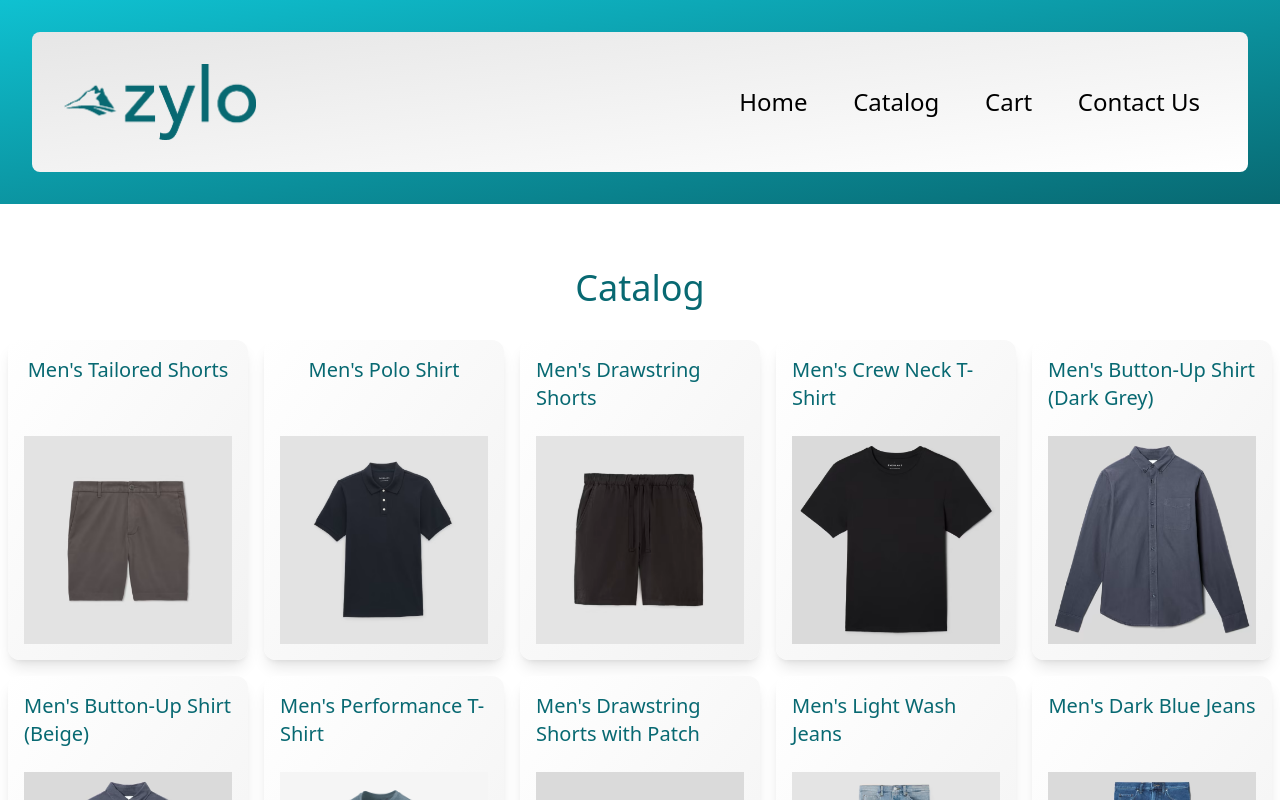
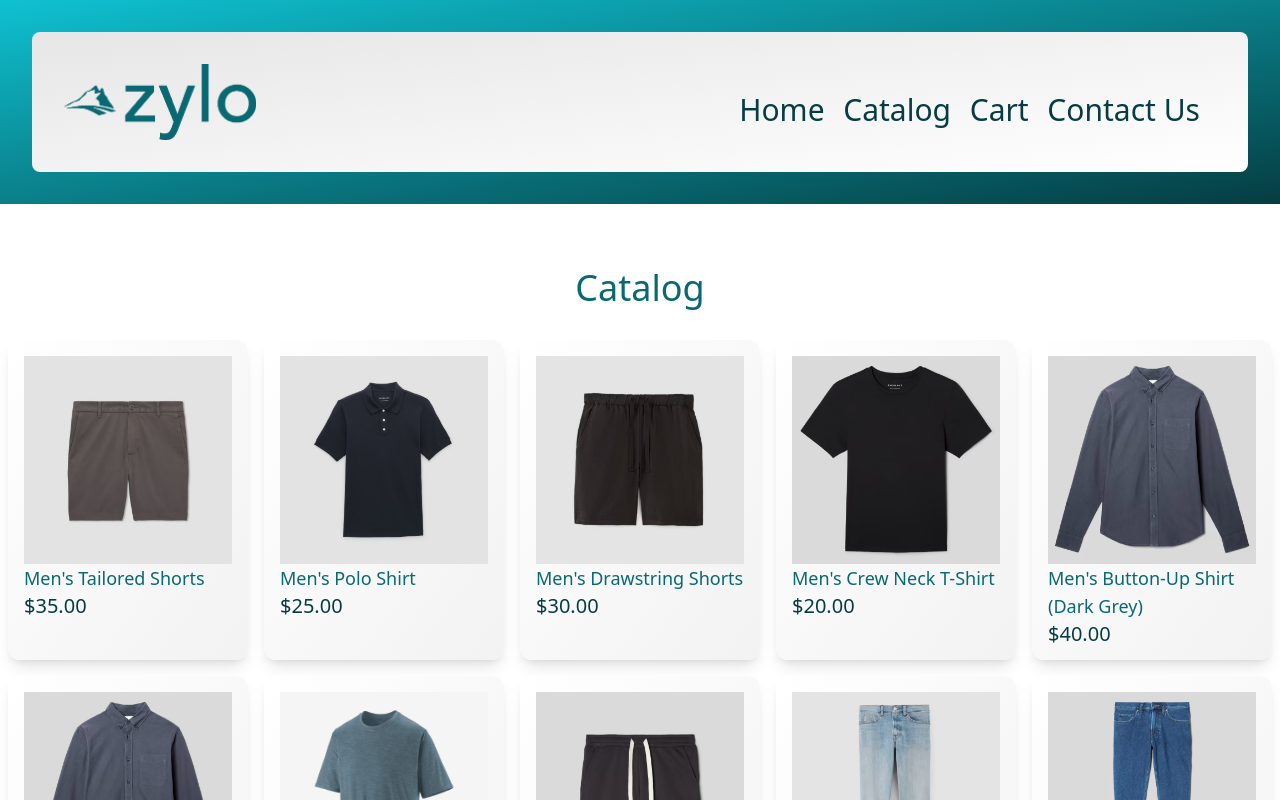
Before and after one commit to 0xShay/zylo-platform, a React (Create React App) app: page /catalog in a window 1280 px wide. Shown: the top 800 px of the page. Built offline with nearby package versions, Linux system fonts and the light colour scheme; the HTML template or start-up script is replaced by a standard one.

Commit message:
Improved styling

```diff
--- a/src/components/Header.tsx
+++ b/src/components/Header.tsx
@@ -5,12 +5,12 @@ import {
 function Header() {
 
     return (
-            <div className="bg-gradient-to-br from-zylo-blue-100 to-zylo-blue-300 p-8 flex justify-center items-center">
+            <div className="bg-gradient-to-br from-zylo-blue-100 to-zylo-blue-400 p-8 flex justify-center items-center">
                 <div className="bg-gradient-to-tl from-white to-zylo-gray p-4 xl:p-8 w-full flex flex-col xl:flex-row justify-between items-center xl:items-left rounded-lg">
                     <NavLink to="/" className="w-1/2 xl:w-1/6">
                         <img src="/zylo-logo.png" alt="Zylo Logo" />
                     </NavLink>
-                    <div className="w-full xl:w-2/5 text-lg xl:text-2xl flex flex-col lg:flex-row justify-between items-center mt-4 xl:mt-0 xl:mr-4">
+                    <div className="w-full xl:w-2/5 text-lg md:text-3xl text-zylo-blue-400 flex flex-col md:flex-row justify-between items-center mt-0 md:mt-8 xl:mt-4 xl:mt-0 xl:mr-4">
                         <NavLink to="/">Home</NavLink>
                         <NavLink to="/catalog">Catalog</NavLink>
                         <NavLink to="/cart">Cart</NavLink>
--- a/src/components/catalog/CatalogProduct.tsx
+++ b/src/components/catalog/CatalogProduct.tsx
@@ -4,16 +4,18 @@ import { Link } from 'react-router-dom';
 interface CatalogProductProps {
     id: number,
     name: string,
+    price: number,
     description: string,
     imageURL: string
 }
 
-const CatalogProduct: React.FC<CatalogProductProps> = ({ id, name, description, imageURL }) => {
+const CatalogProduct: React.FC<CatalogProductProps> = ({ id, name, price, description, imageURL }) => {
 
     return (
-        <Link to={`/product/${id}`} className="bg-gradient-to-br from-white to-lightgray hover:from-lightgray hover:to-white shadow-lg rounded-xl hover:cursor-pointer p-4 flex flex-col items-center justify-between w-60 h-80">
-            <div className="text-xl text-zylo-blue-300">{name}</div>
+        <Link to={`/product/${id}`} className="bg-gradient-to-br from-white to-lightgray hover:from-lightgray hover:to-white shadow-lg rounded-xl hover:cursor-pointer p-4 flex flex-col justify-top w-60 h-80">
             <img src={imageURL} alt={name} className="w-full h-auto object-cover object-center" style={{ aspectRatio: '1/1' }} />
+            <div className="text-lg text-zylo-blue-300">{name}</div>
+            <div className="text-xl text-zylo-blue-400">${price.toFixed(2)}</div>
         </Link>
     )
 
--- a/src/pages/Catalog.tsx
+++ b/src/pages/Catalog.tsx
@@ -17,7 +17,7 @@ const Catalog: React.FC<CatalogProps> = ({ cart, setCart }) => {
             <h1 className="text-4xl mt-16 mb-8 text-center text-zylo-blue-300">Catalog</h1>
             <div className="flex flex-row flex-wrap gap-4 justify-center mb-8">
                 { productData.map(p => (
-                    <CatalogProduct key={p.id} id={p.id} name={p.name} description={p.description} imageURL={p.image} />
+                    <CatalogProduct key={p.id} id={p.id} name={p.name} price={p.price} description={p.description} imageURL={p.image} />
                 )) }
             </div>
         </>
```
